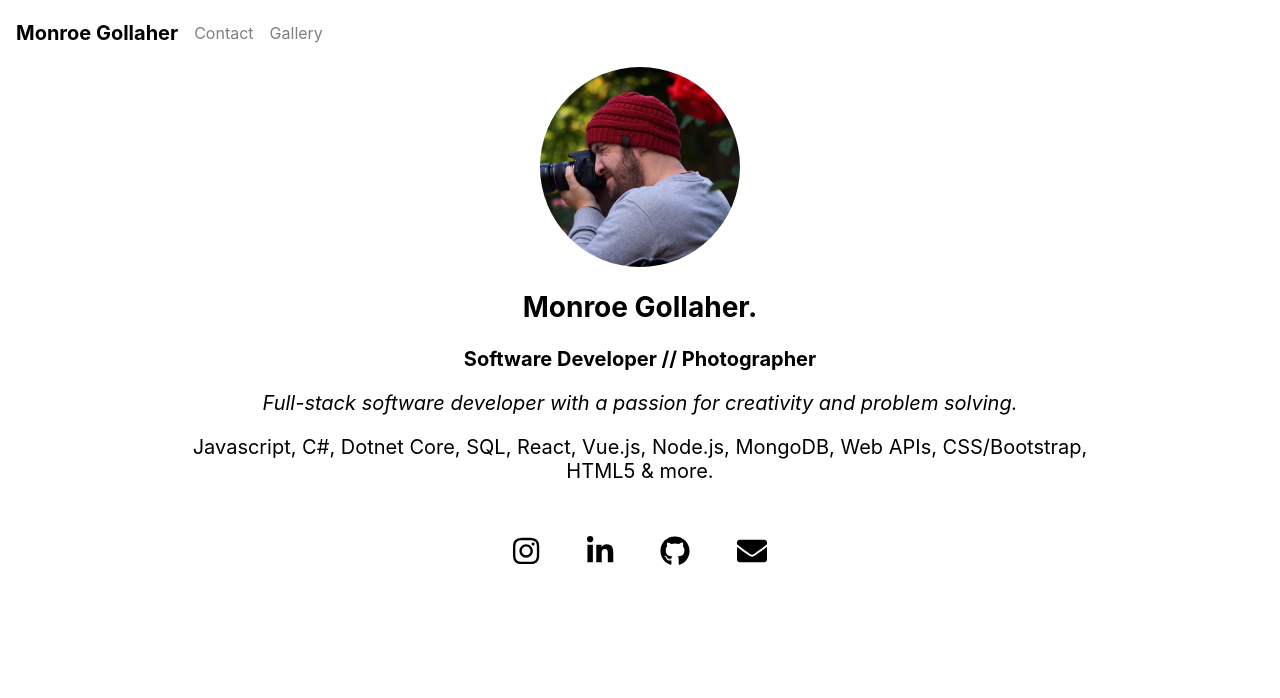
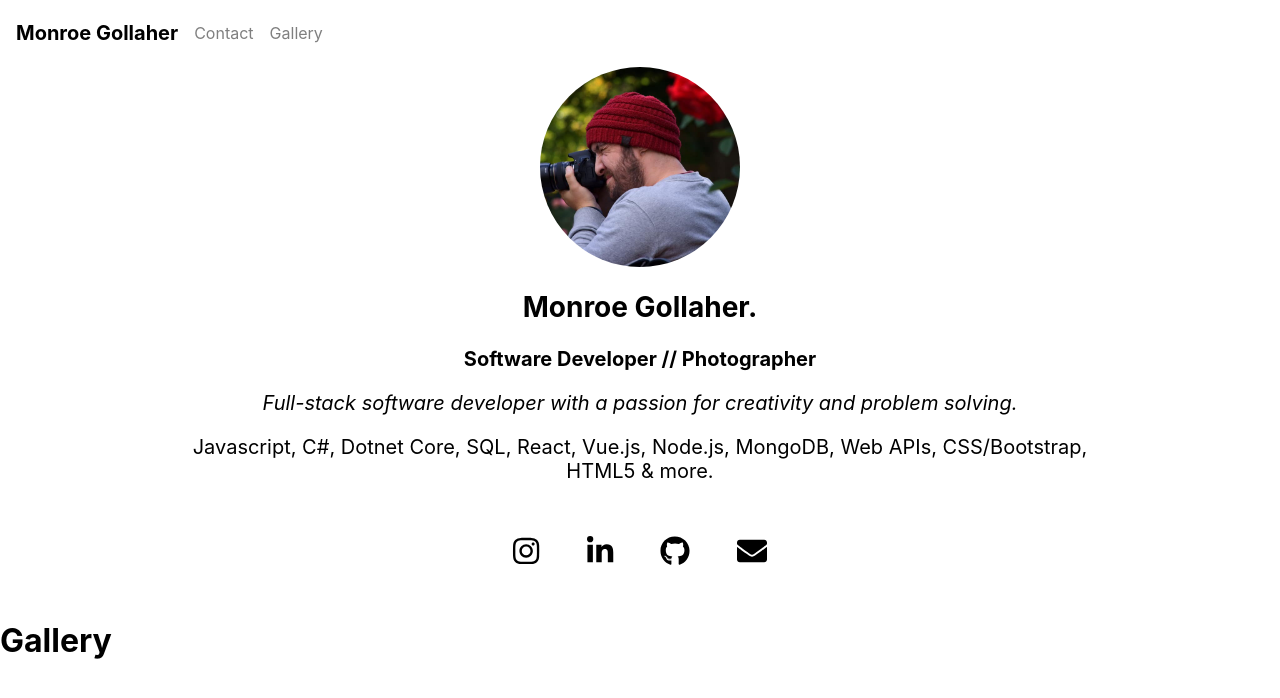
Before and after one commit to MonroeGollaher/MonroeGollaher.github.io, a React (Create React App) app: page / in a window 1280 px wide. Shown: the top 698 px of the page. Built offline with nearby package versions, Linux system fonts and the light colour scheme.

Commit message:
scaffold

```diff
--- a/src/App.jsx
+++ b/src/App.jsx
@@ -2,6 +2,7 @@ import "./App.css";
 import React from "react";
 import Header from "./components/Header";
 import Navbar from "./components/Navbar";
+import Gallery from "./components/Gallery";
 
 function App() {
   const navLinks = [
@@ -19,6 +20,7 @@ function App() {
     <div>
       <Navbar title="Monroe Gollaher" links={navLinks} />
       <Header />
+      <Gallery />
     </div>
   );
 }
--- /dev/null
+++ b/src/components/Gallery/index.jsx
@@ -0,0 +1,9 @@
+import React from "react";
+
+const Gallery = () => (
+  <div>
+    <h1>Gallery</h1>
+  </div>
+);
+
+export default Gallery;
```
Also changed, not shown: src/components/Gallery/styles.js (added).
